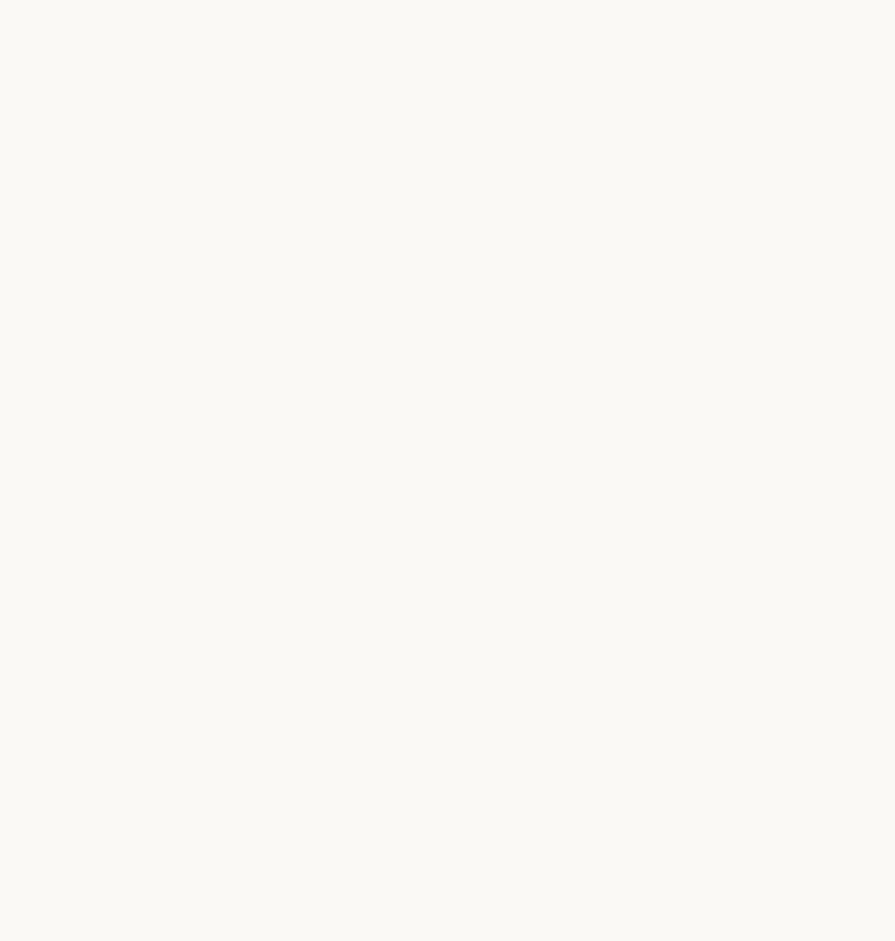
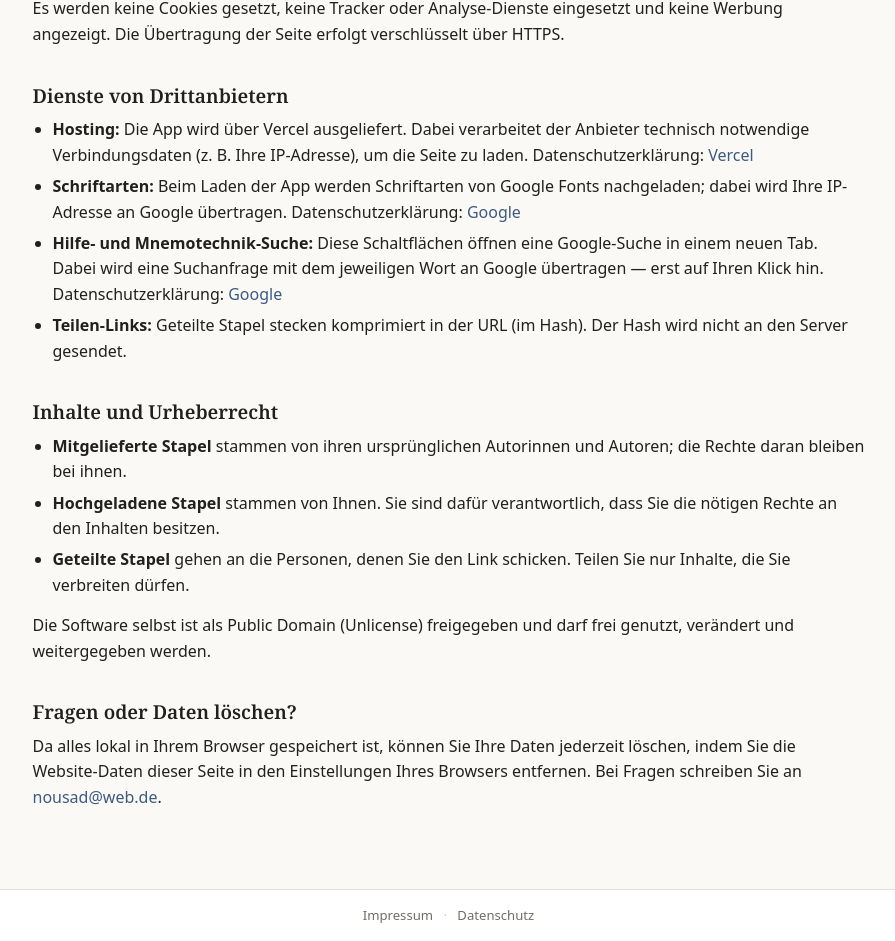
Before and after one commit to no-user-shoud-allow-dance/cards, a SvelteKit app: page /legal/datenschutz in a window 1280 px wide. Before the commit this address had no page. Shown: the part 413-1354 px from the top of the page, without its empty margins (184-1079 px from the left). Before the commit the page ends 800 px from the top, so only its background shows below. Built offline with nearby package versions, Linux system fonts and the light colour scheme; a web font is replaced by a local one.

Commit message:
add: privacy policy and impressum + footer

```diff
--- a/src/app.css
+++ b/src/app.css
@@ -88,6 +88,8 @@
 
     /* Layout */
     --content-width: 880px;
+
+    --footer-h: 3.25rem;
 }
 
 /* One coherent dark theme, rather than isolated dark-mode fixes. */
@@ -304,6 +306,50 @@ a.back:hover {
     font-size: 0.95rem;
 }
 
+/* Legal pages (Impressum, Datenschutz) */
+
+.legal h2 {
+    margin: 2.25rem 0 0.6rem;
+    font-size: 1.2rem;
+}
+
+.legal p {
+    margin: 0 0 0.9rem;
+}
+
+.legal ul {
+    margin: 0 0 0.9rem;
+    padding-left: 1.25rem;
+}
+
+.legal li {
+    margin-bottom: 0.35rem;
+}
+
+.legal address {
+    margin: 0 0 0.9rem;
+    font-style: normal;
+    line-height: 1.7;
+}
+
+.legal a {
+    color: var(--primary);
+    text-decoration: none;
+}
+
+.legal a:hover {
+    text-decoration: underline;
+}
+
+/* Fields the operator must fill in (Impressum). */
+.legal .placeholder {
+    padding: 0 0.3rem;
+    border-radius: var(--radius-sm);
+    background: var(--danger-bg);
+    color: var(--danger-text);
+    font-weight: 600;
+}
+
 @media (max-width: 540px) {
     .page {
         padding: 1.5rem 1rem 3rem;
--- /dev/null
+++ b/src/lib/components/layout/AppFooter.svelte
@@ -0,0 +1,52 @@
+<script lang="ts">
+    import { resolve } from "$app/paths";
+</script>
+
+<footer class="app-footer">
+    <nav class="footer-nav" aria-label="Rechtliches">
+        <a href={resolve("/legal/impressum")}>Impressum</a>
+        <span class="separator" aria-hidden="true">·</span>
+        <a href={resolve("/legal/datenschutz")}>Datenschutz</a>
+    </nav>
+</footer>
+
+<style>
+    .app-footer {
+        display: flex;
+        align-items: center;
+        justify-content: center;
+
+        min-height: var(--footer-h);
+        padding: 0.75rem 1.5rem;
+
+        border-top: 1px solid var(--border);
+        background: var(--surface);
+    }
+
+    .footer-nav {
+        display: flex;
+        flex-wrap: wrap;
+        align-items: center;
+        justify-content: center;
+        gap: 0.65rem;
+
+        color: var(--text-muted);
+        font-size: 0.82rem;
+        font-weight: 500;
+    }
+
+    .footer-nav a {
+        color: var(--text-muted);
+        text-decoration: none;
+        transition: color var(--transition-fast);
+    }
+
+    .footer-nav a:hover {
+        color: var(--primary);
+    }
+
+    .footer-nav .separator {
+        color: var(--border-strong);
+        user-select: none;
+    }
+</style>
--- a/src/routes/+layout.svelte
+++ b/src/routes/+layout.svelte
@@ -4,6 +4,7 @@
     import { cardStore } from "#lib/store/store.svelte";
     import { userDecks } from "#lib/store/userDecks.svelte";
     import AppHeader from "#lib/components/layout/AppHeader.svelte";
+    import AppFooter from "#lib/components/layout/AppFooter.svelte";
 
     let { children } = $props();
 
@@ -26,8 +27,25 @@
     />
 </svelte:head>
 
-<AppHeader />
+<div class="layout">
+    <AppHeader />
 
-<main>
-    {@render children()}
-</main>
+    <main>
+        {@render children()}
+    </main>
+
+    <AppFooter />
+</div>
+
+<style>
+    .layout {
+        display: flex;
+        flex-direction: column;
+
+        min-height: 100vh;
+    }
+
+    .layout > main {
+        flex: 1 0 auto;
+    }
+</style>
--- a/src/routes/cram/[slug]/+page.svelte
+++ b/src/routes/cram/[slug]/+page.svelte
@@ -162,7 +162,7 @@
         flex-direction: column;
 
         width: min(100%, var(--content-width));
-        min-height: calc(100vh - 3.5rem);
+        min-height: calc(100vh - 3.5rem - var(--footer-h));
         margin-inline: auto;
         padding: 1.5rem 1.5rem 2rem;
     }
--- /dev/null
+++ b/src/routes/legal/datenschutz/+page.svelte
@@ -0,0 +1,106 @@
+<svelte:head>
+    <title>Datenschutz – NSC</title>
+</svelte:head>
+
+<div class="page legal">
+    <h1>Datenschutzerklärung</h1>
+    <p class="subtitle">Kurz und verständlich erklärt.</p>
+
+    <p>
+        Wenn Sie weiterhin irgendwelche Fragen haben, bitte wenden Sie sich
+        an <a href="mailto:nousad@web.de">nousad@web.de</a>.
+    </p>
+
+    <h2>Ihre Daten bleiben auf Ihrem Gerät</h2>
+    <p>
+        NSC ist eine reine Browser-App ohne Nutzerkonten. Es gibt keine
+        Registrierung, und es werden keine Daten auf einem Server gespeichert.
+        Alles, was anfällt, liegt lokal in Ihrem Browser:
+    </p>
+    <ul>
+        <li>
+            <strong>Local Storage:</strong> Lernfortschritt, Einstellungen
+            (z. B. Pur-Modus), Lernzeit und Timer.
+        </li>
+        <li>
+            <strong>IndexedDB:</strong> Stapel, die Sie selbst hochladen
+            (Name, Ordner und Kartentext).
+        </li>
+    </ul>
+    <p>
+        Es werden keine Cookies gesetzt, keine Tracker oder Analyse-Dienste
+        eingesetzt und keine Werbung angezeigt. Die Übertragung der Seite
+        erfolgt verschlüsselt über HTTPS.
+    </p>
+
+    <h2>Dienste von Drittanbietern</h2>
+    <ul>
+        <li>
+            <strong>Hosting:</strong> Die App wird über Vercel ausgeliefert.
+            Dabei verarbeitet der Anbieter technisch notwendige
+            Verbindungsdaten (z. B. Ihre IP-Adresse), um die Seite zu laden.
+            Datenschutzerklärung:
+            <a
+                href="https://vercel.com/legal/privacy"
+                target="_blank"
+                rel="noopener noreferrer">Vercel</a
+            >
+        </li>
+        <li>
+            <strong>Schriftarten:</strong> Beim Laden der App werden
+            Schriftarten von Google Fonts nachgeladen; dabei wird Ihre
+            IP-Adresse an Google übertragen. Datenschutzerklärung:
+            <a
+                href="https://policies.google.com/privacy"
+                target="_blank"
+                rel="noopener noreferrer">Google</a
+            >
+        </li>
+        <li>
+            <strong>Hilfe- und Mnemotechnik-Suche:</strong> Diese Schaltflächen
+            öffnen eine Google-Suche in einem neuen Tab. Dabei wird eine
+            Suchanfrage mit dem jeweiligen Wort an Google übertragen — erst
+            auf Ihren Klick hin. Datenschutzerklärung:
+            <a
+                href="https://policies.google.com/privacy"
+                target="_blank"
+                rel="noopener noreferrer">Google</a
+            >
+        </li>
+        <li>
+            <strong>Teilen-Links:</strong> Geteilte Stapel stecken komprimiert
+            in der URL (im Hash). Der Hash wird nicht an den Server gesendet.
+        </li>
+    </ul>
+
+    <h2>Inhalte und Urheberrecht</h2>
+    <ul>
+        <li>
+            <strong>Mitgelieferte Stapel</strong> stammen von ihren
+            ursprünglichen Autorinnen und Autoren; die Rechte daran bleiben
+            bei ihnen.
+        </li>
+        <li>
+            <strong>Hochgeladene Stapel</strong> stammen von Ihnen. Sie sind
+            dafür verantwortlich, dass Sie die nötigen Rechte an den Inhalten
+            besitzen.
+        </li>
+        <li>
+            <strong>Geteilte Stapel</strong> gehen an die Personen, denen Sie
+            den Link schicken. Teilen Sie nur Inhalte, die Sie verbreiten
+            dürfen.
+        </li>
+    </ul>
+    <p>
+        Die Software selbst ist als Public Domain (Unlicense) freigegeben und
+        darf frei genutzt, verändert und weitergegeben werden.
+    </p>
+
+    <h2>Fragen oder Daten löschen?</h2>
+    <p>
+        Da alles lokal in Ihrem Browser gespeichert ist, können Sie Ihre Daten
+        jederzeit löschen, indem Sie die Website-Daten dieser Seite in den
+        Einstellungen Ihres Browsers entfernen. Bei Fragen schreiben Sie an
+        <a href="mailto:nousad@web.de">nousad@web.de</a>.
+    </p>
+</div>
--- a/src/routes/overview/[slug]/+page.svelte
+++ b/src/routes/overview/[slug]/+page.svelte
@@ -99,7 +99,7 @@
         flex-direction: column;
 
         width: min(100%, var(--content-width));
-        min-height: calc(100vh - 3.5rem);
+        min-height: calc(100vh - 3.5rem - var(--footer-h));
         margin-inline: auto;
         padding: 1.5rem 1.5rem 2rem;
     }
```
Also changed, not shown: src/routes/legal/impressum/+page.svelte (added, +30 -0 lines).
